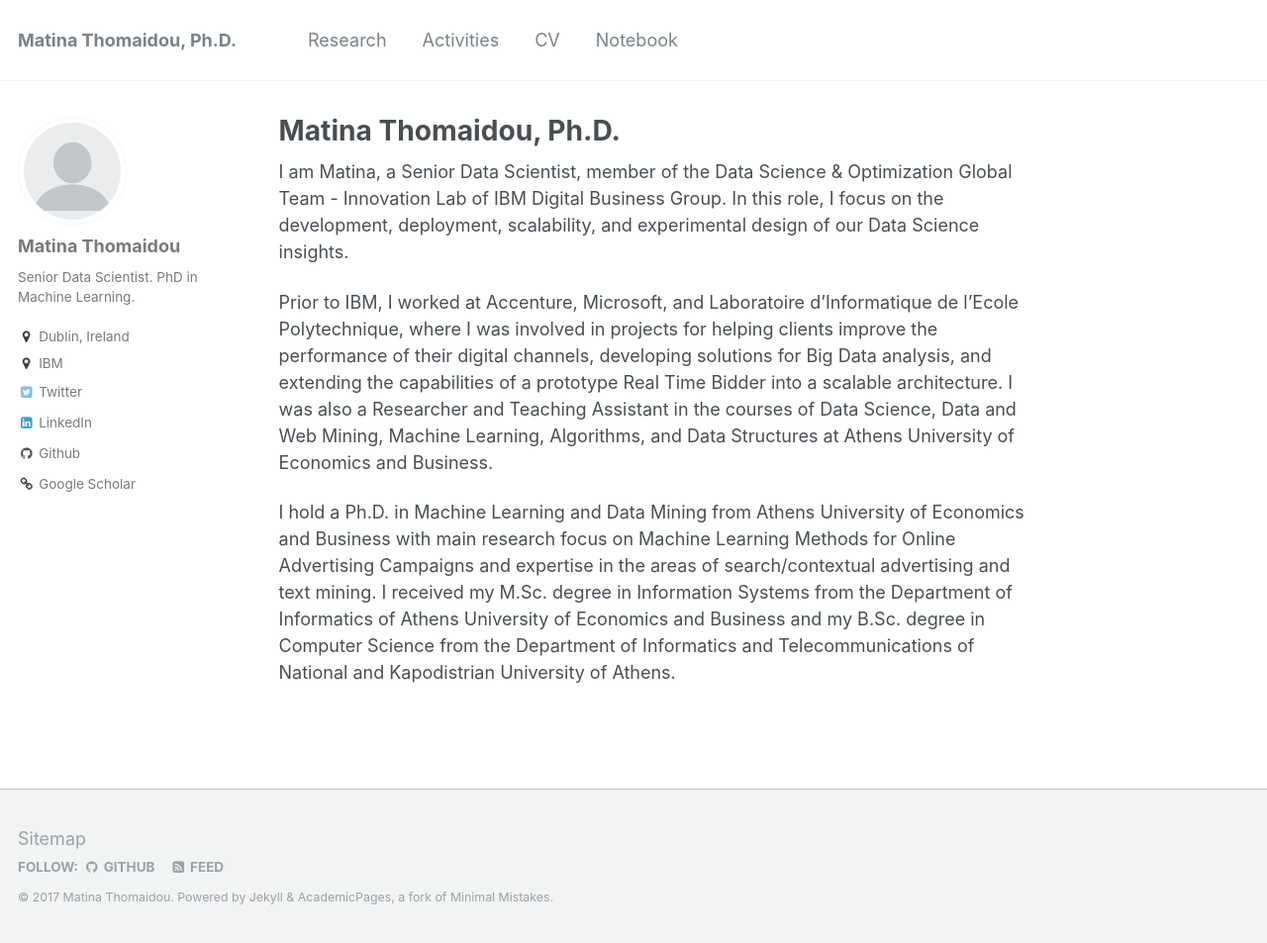
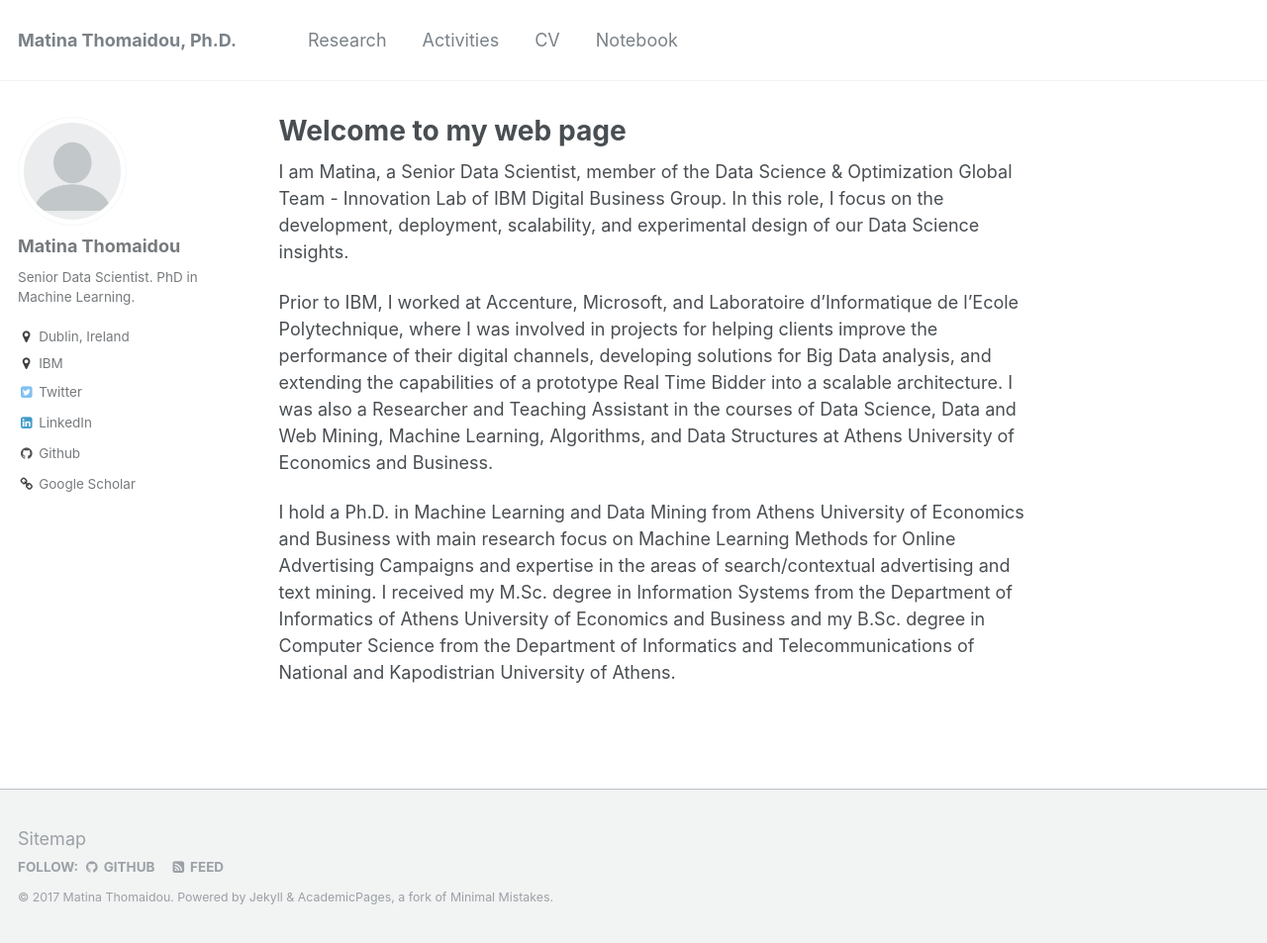
Before and after one commit to matinathomaidou/matinathomaidou.github.io, a Jekyll site: the page built from _pages/about.md, in a window 1280 px wide and 953 px high. Shown: the whole window at 99% size. Built offline with Jekyll 4.4.1, drawn with Linux system fonts in a browser that asks for light colours.

Commit message:
change of about me
change of about me

```diff
--- a/_pages/about.md
+++ b/_pages/about.md
@@ -1,6 +1,6 @@
 ---
 permalink: /
-title: "Matina Thomaidou, Ph.D."
+title: "Welcome to my web page"
 excerpt: "About me"
 author_profile: true
 redirect_from:
```
